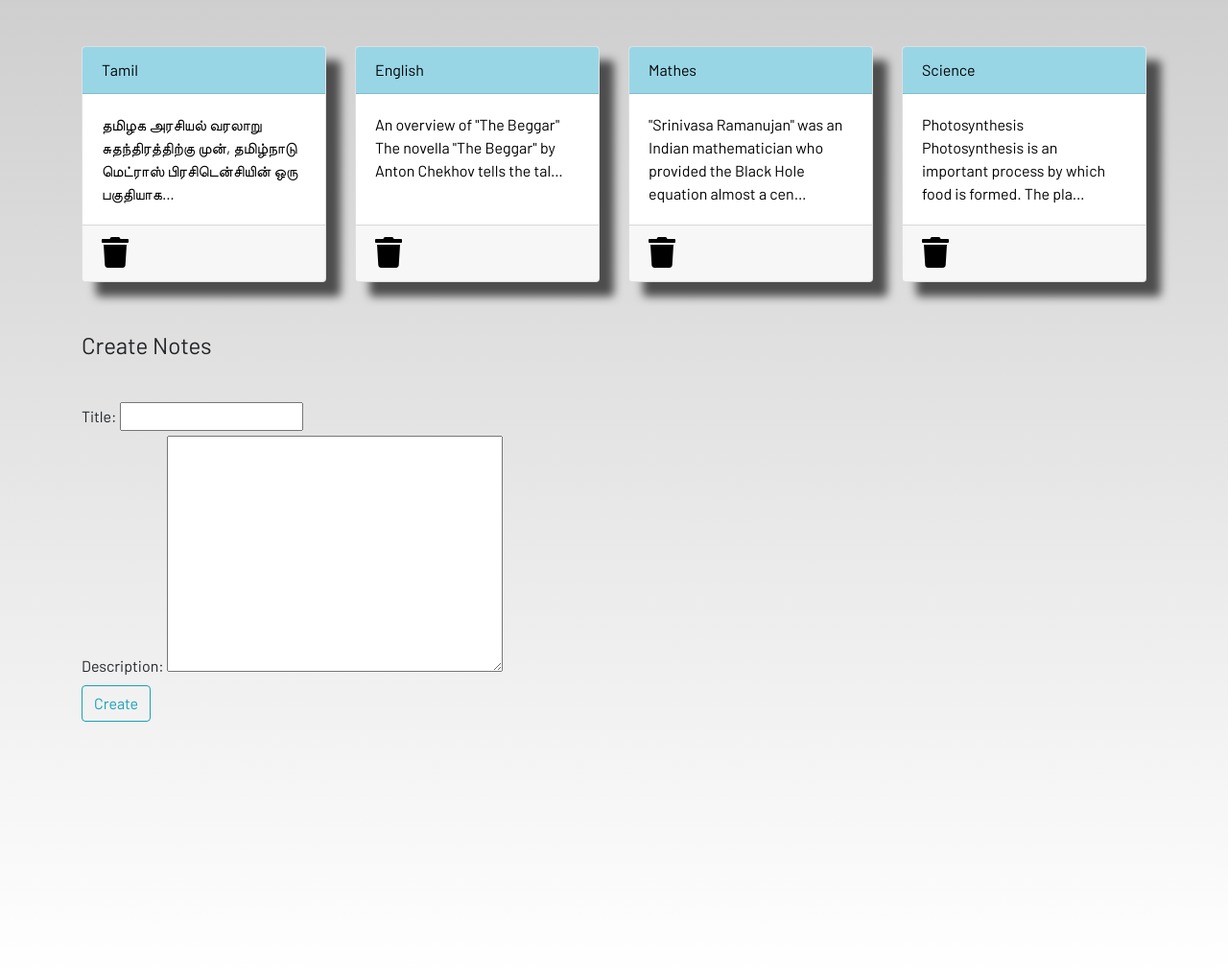
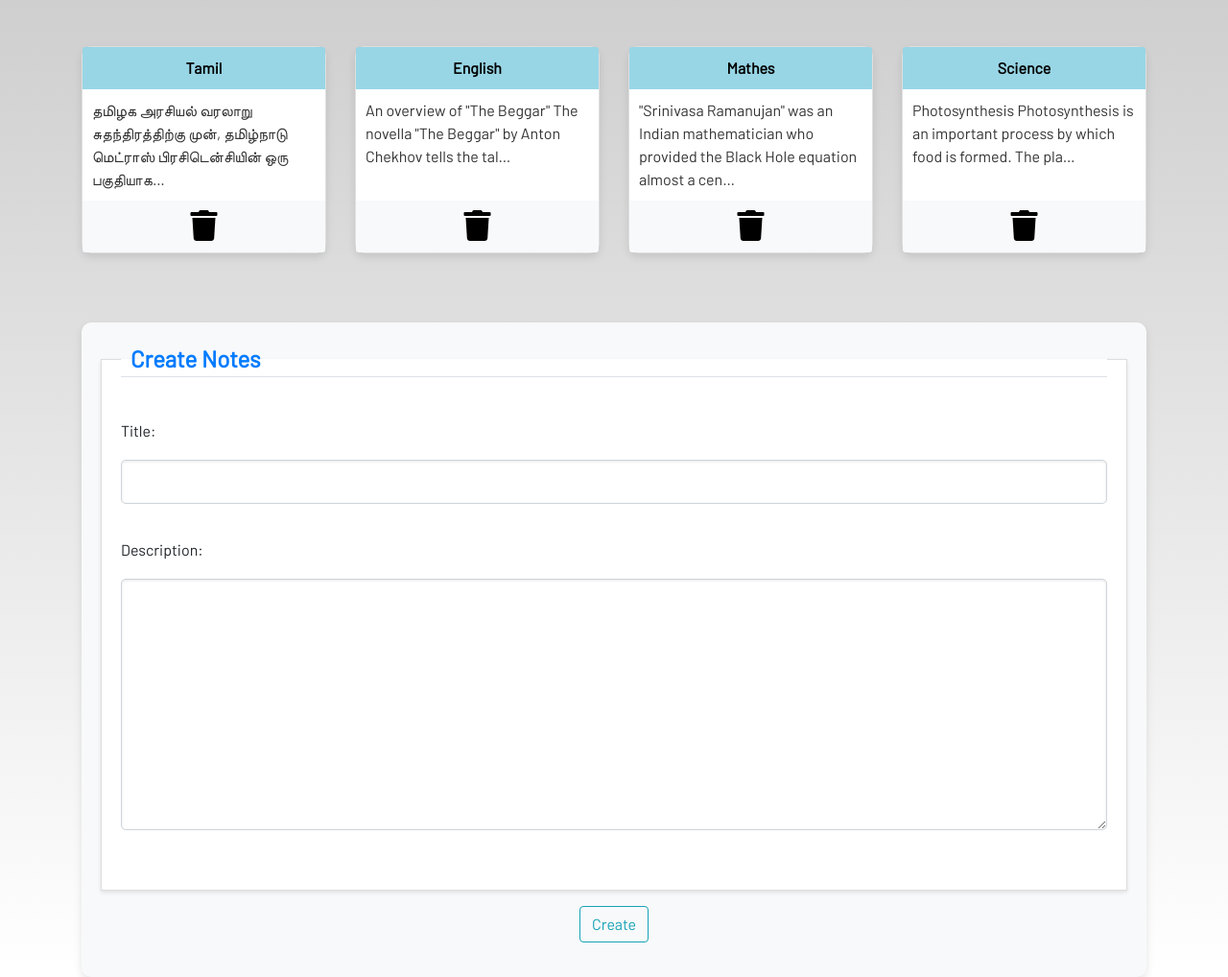
Before and after one commit to SenthilL13/Student-Stdy-Portel, a Django app: page /notes/ in a window 1280 px wide. Shown: the part 56-1074 px from the top of the page at 96% size. Run offline with Django 5.2, Linux system fonts and the light colour scheme; a user stored in the database is signed in; data comes from the database, SQL or seed files in the repository; both versions use the stored data as it was after the commit; some libraries are stand-ins or nearby versions; some web fonts are replaced.

Commit message:
2nd update
Today: 30-07-24

```diff
--- a/dashboard/templates/dashboard/base.html
+++ b/dashboard/templates/dashboard/base.html
@@ -1,5 +1,5 @@
 <!DOCTYPE html>
-{% load static %}{% load crispy_forms_tags %}
+{% load static %}
 
 <html lang="en">
   <head>
--- a/dashboard/templates/dashboard/books.html
+++ b/dashboard/templates/dashboard/books.html
@@ -1,5 +1,5 @@
 {% extends 'dashboard/base.html' %} {% load static %} {% block content %}
-
+<link rel="stylesheet" type="text/css" href="{% static 'css/custom_styles.css' %}">
 <section class="text-center container">
   <h2>Search books and browse your favorite</h2>
   <p>just enter the search query to obtain the results</p>
--- a/dashboard/templates/dashboard/dictionary.html
+++ b/dashboard/templates/dashboard/dictionary.html
@@ -1,6 +1,7 @@
 {% extends 'dashboard/base.html' %}
 {% load static %}
 {% block content %}
+<link rel="stylesheet" type="text/css" href="{% static 'css/custom_styles.css' %}">
 <section class='text-center container'>
     <h2>Student Dictionary</h2>
     <p>Enter any word to get the phonetics, definition and an example for the word</p>
--- a/dashboard/templates/dashboard/login.html
+++ b/dashboard/templates/dashboard/login.html
@@ -1,5 +1,5 @@
-{% extends 'dashboard/base.html '%} {% load static %} {% load crispy_forms_tags
-%} {% block content %}
+{% extends 'dashboard/base.html '%} {% load static %} {% block content %}
+
 <div class="container">
   <form method="POST">
     {% csrf_token %}
--- a/dashboard/templates/dashboard/notes.html
+++ b/dashboard/templates/dashboard/notes.html
@@ -1,36 +1,41 @@
-{% extends 'dashboard/base.html' %} {% load static %} {% load crispy_forms_tags
-%} {% block content %}
+{% extends 'dashboard/base.html' %}
+{% load static %}
+{% block content %}
+
+<link rel="stylesheet" type="text/css" href="{% static 'css/custom_styles.css' %}">
+
 <div class="container">
     <div class="row">
         {% for note in notes %}
-    <div class="col-md-3">
-      <a href="{% url 'notes-details' note.id %}">
-        <div class="card">
+        <div class="col-md-3 mb-4">
+            <a href="{% url 'notes-details' note.id %}" class="text-decoration-none">
+                <div class="card h-100">
                     <div class="card-header">{{ note.title }}</div>
                     <div class="card-body">{{ note.description|truncatechars:100 }}</div>
-          <div class="card-footer mt-auto">
-            <a href="{% url 'delete-note' note.id %}"
-              ><i class="fa fa-trash fa-2x"></i
-            ></a>
+                    <div class="card-footer mt-auto text-center">
+                        <a href="{% url 'delete-note' note.id %}" class="text-danger">
+                            <i class="fa fa-trash fa-2x"></i>
+                        </a>
                     </div>
                 </div>
             </a>
         </div>
         {% endfor %}
-    <br /><br />
     </div>
 </div>
-<br /><br />
+<br />
+<br />
 <div class="container">
-  <form method="POST">
+    <form method="POST" class="custom-form">
         {% csrf_token %}
         <fieldset class="form-group">
             <legend class="border-bottom mb-4">Create Notes</legend>
+            {{ form.as_p }}
         </fieldset>
-    {{ form }}
-    <div class="form-group">
-      <button href="" class="btn btn-outline-info" type="submit">Create</button>
+        <div class="form-group text-center">
+            <button type="submit" class="btn btn-outline-info">Create</button>
         </div>
     </form>
 </div>
+
 {% endblock %}
--- a/dashboard/templates/dashboard/update_homework.html
+++ b/dashboard/templates/dashboard/update_homework.html
@@ -1,6 +1,5 @@
-{% extends 'dashboard/base.html' %} {% load static %} {% load crispy_forms_tags
-%} {% block content %}
-
+{% extends 'dashboard/base.html' %} {% load static %} {% block content %}
+<link rel="stylesheet" type="text/css" href="{% static 'css/custom_styles.css' %}">
 <html>
   <head>
     <title>Update Homework</title>
--- a/dashboard/templates/dashboard/wiki.html
+++ b/dashboard/templates/dashboard/wiki.html
@@ -1,5 +1,5 @@
-{% extends 'dashboard/base.html' %} {% load static %} {% load crispy_forms_tags
-%} {% block content %}
+{% extends 'dashboard/base.html' %} {% load static %} {% block content %}
+<link rel="stylesheet" type="text/css" href="{% static 'css/custom_styles.css' %}">
 <section class="text-center container">
   <h2>Search articles in Wikipedia</h2>
   <p>Just enter the search query to obtain the results</p>
--- a/dashboard/templates/dashboard/youtube.html
+++ b/dashboard/templates/dashboard/youtube.html
@@ -1,5 +1,5 @@
-1{% extends 'dashboard/base.html' %} {% load static %} {% load crispy_forms_tags
-%} {% block content %}
+{% extends 'dashboard/base.html' %} {% load static %} {% block content %}
+<link rel="stylesheet" type="text/css" href="{% static 'css/custom_styles.css' %}">
 <section class="text-center container">
   <h2>Search Videos in Youtube</h2>
   <p>search videos and select any video to open in youtube</p>
--- a/dashboard/views.py
+++ b/dashboard/views.py
@@ -1,5 +1,3 @@
-# dashboard/views.py
-
 from django.shortcuts import render,redirect,get_object_or_404
 from . models import Notes
 from . forms import *
--- /dev/null
+++ b/static/css/custom_styles.css
@@ -0,0 +1,125 @@
+/* Base styles */
+.custom-form,
+.card {
+    border-radius: 10px;
+    box-shadow: 0 4px 8px rgba(0, 0, 0, 0.1);
+}
+
+.custom-form {
+    background-color: #f8f9fa;
+    padding: 20px;
+}
+
+    .custom-form fieldset {
+        background-color: #fff;
+        padding: 20px;
+        box-shadow: 0 2px 4px rgba(0, 0, 0, 0.1);
+    }
+
+    .custom-form legend {
+        color: #007bff;
+        font-size: 1.5rem;
+        margin-bottom: 20px;
+    }
+
+    .custom-form input[type="text"],
+    .custom-form textarea,
+    .custom-form select {
+        width: 100%;
+        padding: 10px;
+        margin: 10px 0 20px;
+        border: 1px solid #ced4da;
+        border-radius: 5px;
+        box-shadow: inset 0 1px 3px rgba(0, 0, 0, 0.1);
+        transition: border-color 0.3s ease-in-out, box-shadow 0.3s ease-in-out;
+    }
+
+        .custom-form input[type="text"]:focus,
+        .custom-form textarea:focus,
+        .custom-form select:focus {
+            border-color: #80bdff;
+            box-shadow: 0 0 5px rgba(0, 123, 255, 0.5);
+            outline: none;
+        }
+
+.btn-outline-info {
+    color: #17a2b8;
+    border-color: #17a2b8;
+}
+
+    .btn-outline-info:hover {
+        color: #fff;
+        background-color: #17a2b8;
+        border-color: #17a2b8;
+    }
+
+.center-button {
+    display: block;
+    margin: 0 auto;
+}
+
+.container.text-center {
+    max-width: 800px;
+    margin: 0 auto;
+}
+
+.container .row .col-md-4 {
+    display: flex;
+    align-items: center;
+    justify-content: center;
+}
+
+    .container .row .col-md-4 div {
+        width: 100%;
+    }
+
+.custom-form .form-group {
+    margin-bottom: 1rem;
+}
+
+fieldset {
+    border: 1px solid #ddd;
+    padding: 1rem;
+}
+
+legend {
+    padding: 0 10px;
+    font-weight: bold;
+}
+
+/* Card styles */
+.card {
+    background-color: #fff;
+    transition: transform 0.2s ease-in-out, box-shadow 0.2s ease-in-out;
+}
+
+    .card:hover {
+        transform: translateY(-5px);
+        box-shadow: 0 8px 16px rgba(0, 0, 0, 0.2);
+    }
+
+.card-header {
+    background-color: #007bff;
+    color: #fff;
+    font-weight: bold;
+    border-bottom: none;
+    border-radius: 10px 10px 0 0;
+    padding: 10px;
+    text-align: center;
+}
+
+.card-body,
+.card-footer {
+    padding: 10px;
+}
+
+.card-body {
+    color: #333;
+}
+
+.card-footer {
+    background-color: #f8f9fa;
+    border-top: none;
+    border-radius: 0 0 10px 10px;
+    text-align: center;
+}
```
Also changed, not shown: dashboard/forms.py (+6 -4 lines), dashboard/templates/dashboard/conversion.html (+33 -14 lines), dashboard/templates/dashboard/homework.html (+9 -6 lines), dashboard/templates/dashboard/register.html (+6 -5 lines), dashboard/templates/dashboard/todo.html (+10 -10 lines), studentstudyportal/settings.py (+7 -4 lines), db.sqlite3. Lines whose indentation alone changed are shown as unchanged.
